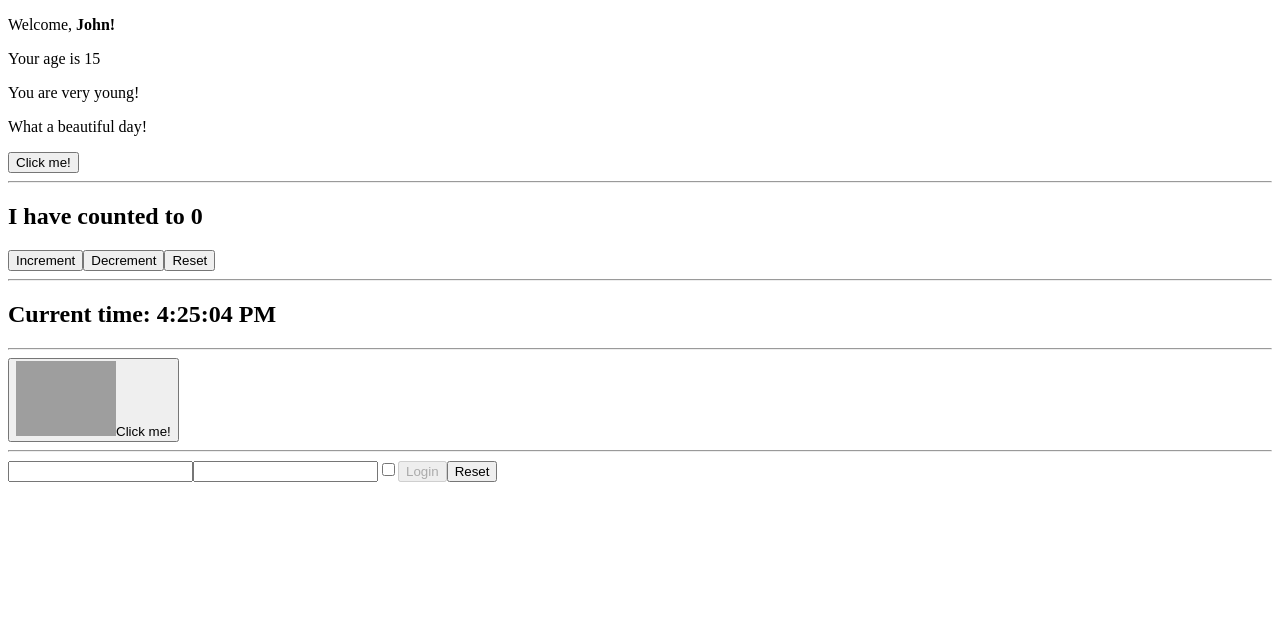
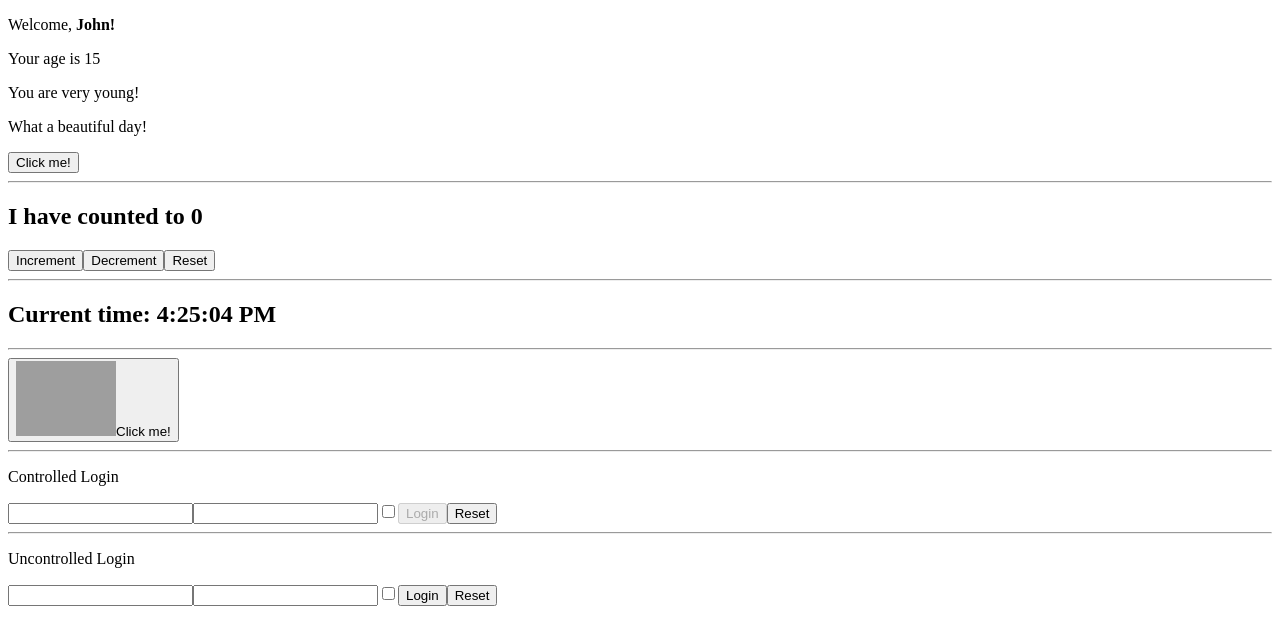
Before and after one commit to Miciaz/react-esercizi, a React (Vite) app: page / in a window 1280 px wide. Shown: the top 644 px of the page. Built offline with nearby package versions, Linux system fonts and the light colour scheme; grey boxes are pictures that could not be loaded.

Commit message:
added UncontrolledLogin component

```diff
--- a/src/App.jsx
+++ b/src/App.jsx
@@ -4,6 +4,7 @@ import Counter from "./Counter";
 import { Messagge } from "./HelloWorld";
 import { Login } from "./Login";
 import { MouseClicker } from "./MouseClicker";
+import { UncontrolledLogin } from "./UncontrolledLogin";
 import { Welcome } from "./Welcome";
 
 export function App() {
@@ -20,6 +21,8 @@ export function App() {
       <MouseClicker />
       <hr />
       <Login />
+      <hr />
+      <UncontrolledLogin />
     </div>
   );
 }
--- a/src/Login.jsx
+++ b/src/Login.jsx
@@ -36,6 +36,7 @@ export function Login({}) {
 
     return (
         <form onSubmit={handleLogin}>
+            <p>Controlled Login</p>
             <input name="username" type="text" value={data.username} onChange={handleInputChange} />
             <input name="password" type="password" value={data.password} onChange={handleInputChange} />
             <input name="session" type="checkbox" checked={data.session} onChange={handleInputChange} />
--- /dev/null
+++ b/src/UncontrolledLogin.jsx
@@ -0,0 +1,30 @@
+export function UncontrolledLogin() {
+function handleSubmitForm(event) {
+    event.preventDefault()
+
+    /* const username = event.target.elements.namedItem('username').value
+    const password = event.target.elements.namedItem('password').value
+    const session = event.target.elements.namedItem('session').checked */
+
+    const formData = new FormData(event.target)
+
+    const data = {
+        username: formData.get('username'),
+        password: formData.get('password'),
+        session: formData.get('session') === on ? 'true' : 'false',
+    }
+
+    console.log(data)
+}
+
+    return (
+        <form onSubmit={handleSubmitForm}>
+            <p>Uncontrolled Login</p>
+            <input type="text" name="username" />
+            <input type="password" name="password" />
+            <input type="checkbox" name="session" />
+            <button>Login</button>
+            <button type="reset">Reset</button>
+        </form>
+    )
+}
```
